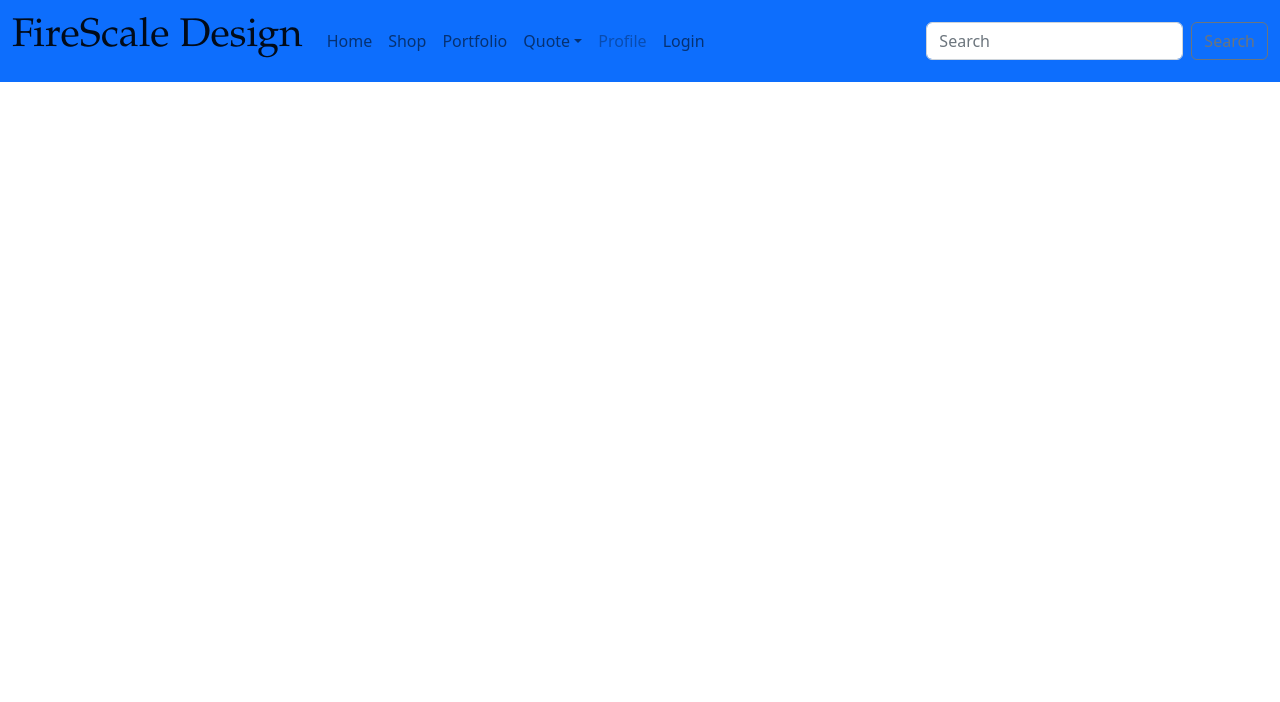
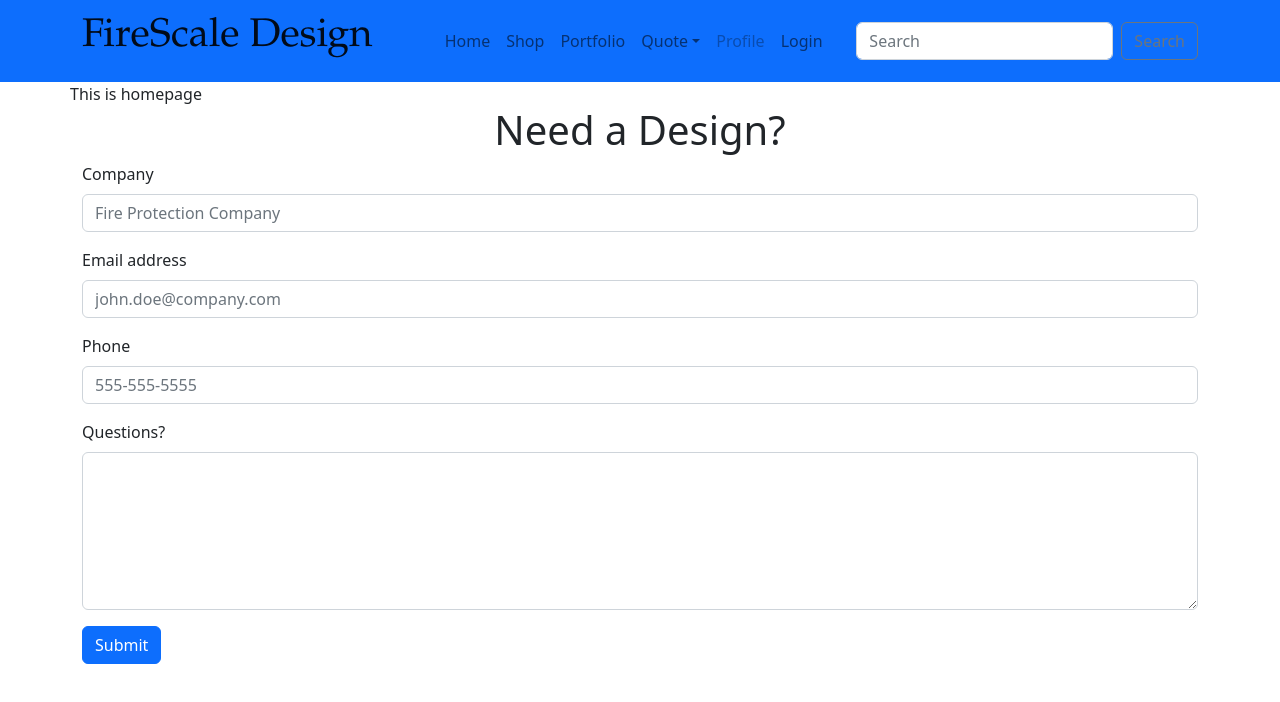
Before and after one commit to Joshsands/firescalealpha, a React (Create React App) app: page / in a window 1280 px wide. Shown: the top 702 px of the page. Built offline with nearby package versions, Linux system fonts and the light colour scheme.

Commit message:
added contact form

```diff
--- a/src/App.js
+++ b/src/App.js
@@ -1,10 +1,12 @@
 import './App.css';
 import Navigation from './components/Navigation';
+import Home from './pages/home';
 
 function App() {
   return (
     <div className="App">
 <Navigation />
+<Home />
     </div>
   );
 }
--- /dev/null
+++ b/src/components/ContactForm.js
@@ -0,0 +1,37 @@
+import React from "react";
+import { Container, Form, Button } from "react-bootstrap"
+
+function ContactForm() {
+    return (
+        <Container>
+            <Form>
+                <h1 className="text-center">Need a Design?</h1>
+                <Form.Group className="mb-3" controlId="company">
+                    <Form.Label>Company</Form.Label>
+                    <Form.Control type="text" placeholder="Fire Protection Company" />
+                </Form.Group>
+
+                <Form.Group className="mb-3" controlId="formGroupEmail">
+                    <Form.Label>Email address</Form.Label>
+                    <Form.Control type="email" placeholder="john.doe@company.com" />
+                </Form.Group>
+
+                <Form.Group className="mb-3" controlId="phone">
+                    <Form.Label>Phone</Form.Label>
+                    <Form.Control type="tel" placeholder="555-555-5555" />
+                </Form.Group>
+
+                <Form.Group className="mb-3" controlId="exampleForm.ControlTextarea1">
+                    <Form.Label>Questions?</Form.Label>
+                    <Form.Control as="textarea" rows={6} />
+                </Form.Group>
+
+                <Form.Group className="mb-3">
+                    <Button type="submit">Submit</Button>
+                </Form.Group>
+            </Form>
+        </Container>
+    )
+}
+
+export default ContactForm;
--- a/src/components/Navigation.js
+++ b/src/components/Navigation.js
@@ -7,19 +7,20 @@ import Navbar from 'react-bootstrap/Navbar';
 import NavDropdown from 'react-bootstrap/NavDropdown';
 import 'bootstrap/dist/css/bootstrap.min.css';
 import '../App.css'
-import { Badge } from 'react-bootstrap';
 
 
 function Navigation() {
   return (
     <Navbar bg="primary" expand="lg" sticky='top'>
-      <Container fluid>
+      <Container>
+        <Navbar.Brand href="#" className='logo'><h1>FireScale Design</h1></Navbar.Brand>
 
-        <Navbar.Brand href="#" className='logo'><h1>FireScale Design</h1></Navbar.Brand>
+
         <Navbar.Toggle aria-controls="navbarScroll" />
         <Navbar.Collapse id="navbarScroll">
+
           <Nav
-            className="me-auto my-2 my-lg-2"
+            className="me-auto my-2 my-lg-2 m-5"
             style={{ maxHeight: '100px' }}
             navbarScroll
           >
@@ -46,7 +47,7 @@ function Navigation() {
             </Nav.Link>
             <Nav.Link href="#login">
               Login
-              </Nav.Link>
+            </Nav.Link>
           </Nav>
           <Form className="d-flex">
             <Form.Control
@@ -57,6 +58,8 @@ function Navigation() {
             />
             <Button variant="outline-secondary">Search</Button>
           </Form>
+
+
         </Navbar.Collapse>
       </Container>
     </Navbar>
--- /dev/null
+++ b/src/pages/home.js
@@ -0,0 +1,17 @@
+import React from "react";
+import ContactForm from "../components/ContactForm";
+import { Container, Row } from "react-bootstrap"
+
+function Home() {
+    return (
+        <Container>
+            <Row>
+                This is homepage
+            </Row>
+            <Row>
+                <ContactForm />
+            </Row>
+        </Container>
+    )
+}
+export default Home;
```
